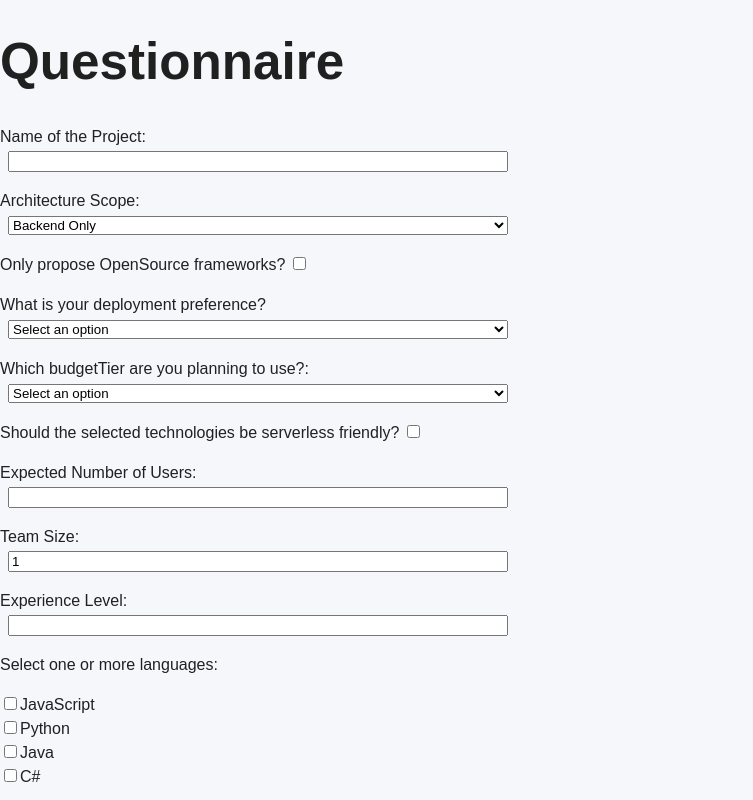
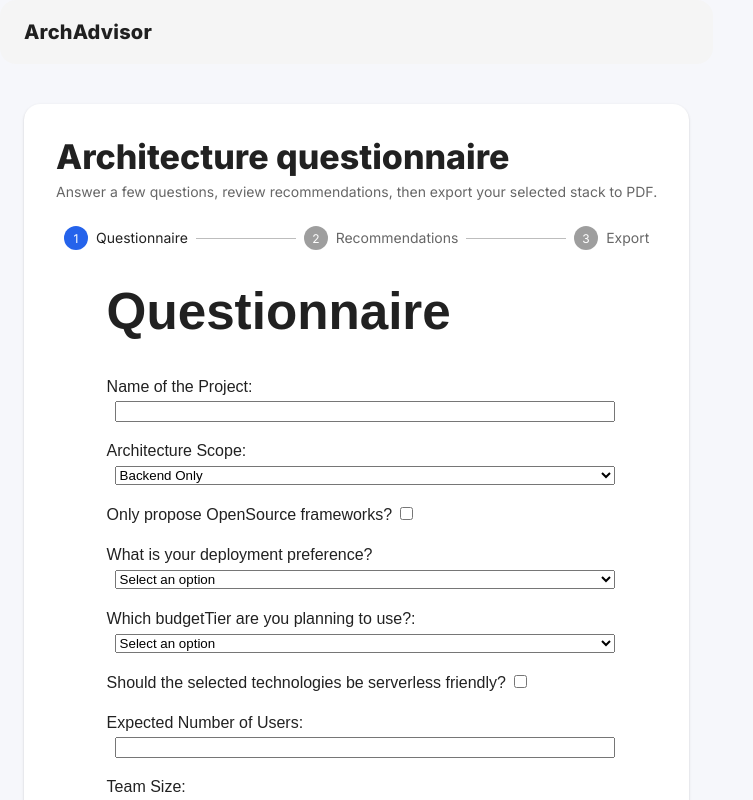
Before and after one commit to ArchAdvisor/ArchAdvisor, a React (Vite) app in the folder frontend/: page / in a window 1280 px wide. Shown: the top 800 px of the page, without its empty margins (0-753 px from the left). Built offline with nearby package versions, Linux system fonts and the light colour scheme.

Commit message:
Use Appshell for App

```diff
--- a/frontend/src/App.tsx
+++ b/frontend/src/App.tsx
@@ -2,15 +2,18 @@ import QuestionnaireForm from './QuestionnaireForm';
 import { Routes, Route } from "react-router-dom";
 import ResultsPage from './ResultsPage';
 import FinalStackPage from './FinalPage';
+import { AppShell } from "./AppShell";
 
 function App() {
   return (
+    <AppShell>
       <Routes>
         <Route path="/" element={<QuestionnaireForm />} />
         <Route path="/results" element={<ResultsPage />} />
         <Route path="/final" element={<FinalStackPage />} />
         <Route path="/draft/:draftId" element={<QuestionnaireForm />} />
       </Routes>
+    </AppShell>
   );
 }
 
```
Lines whose indentation alone changed are shown as unchanged.
